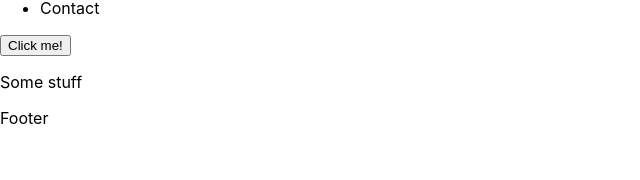
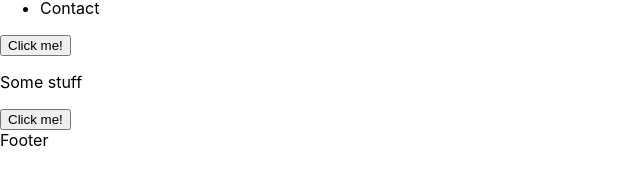
Before and after one commit to youngy247/reactintro, a React (Create React App) app: page / in a window 1280 px wide. Shown: the part 124-304 px from the top of the page, without its empty margins (0-640 px from the left). Built offline with nearby package versions, Linux system fonts and the light colour scheme.

Commit message:
Added button to content

```diff
--- a/src/components/Content/index.js
+++ b/src/components/Content/index.js
@@ -1,3 +1,12 @@
-const Content = () => <p>Some stuff</p>
+import Button from "../Button";
+
+const Content = () => {
+    return (
+        <main>
+        <p>Some stuff</p>
+            <Button />
+        </main>
+    )
+}
 
 export default Content
```
